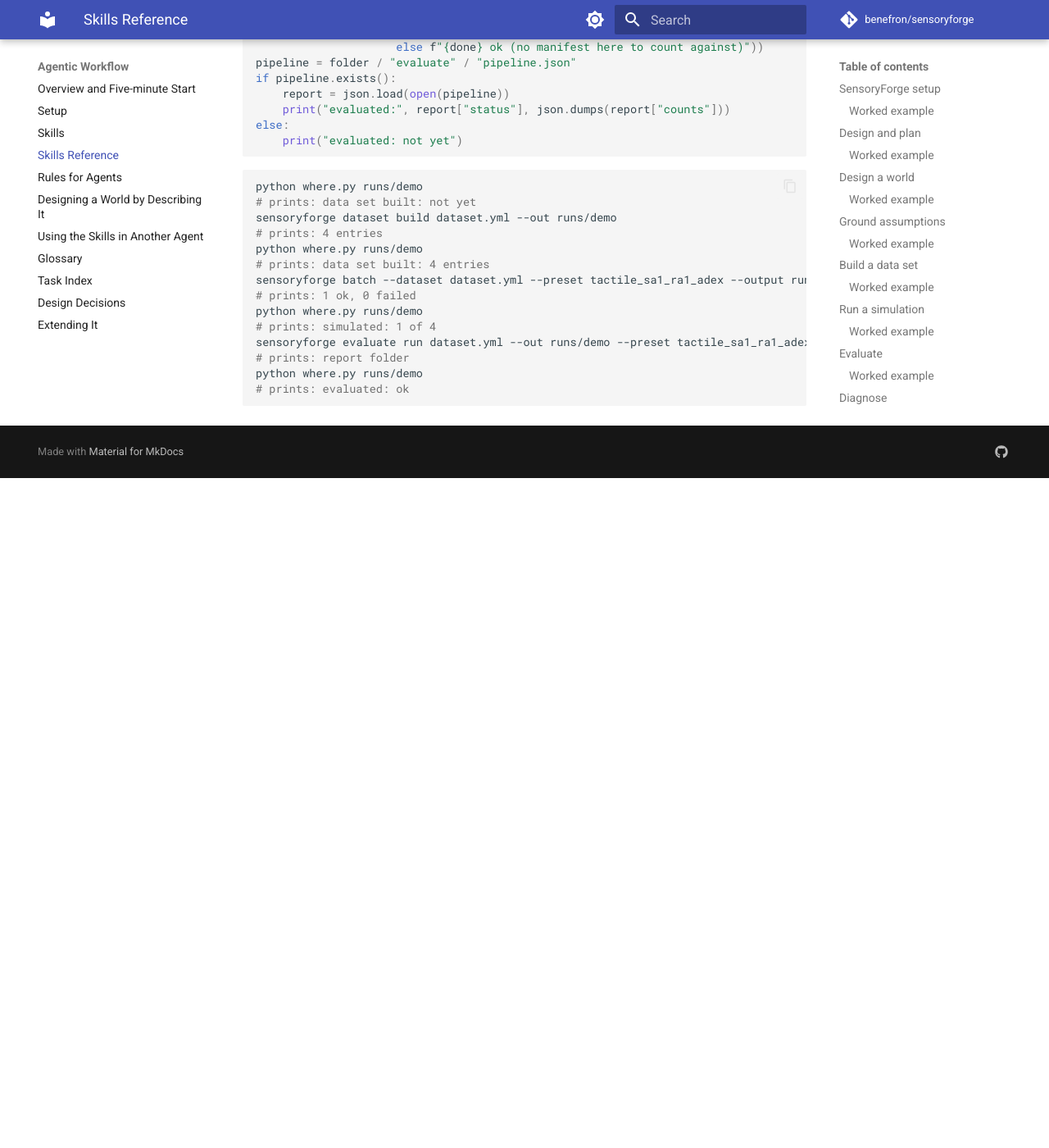
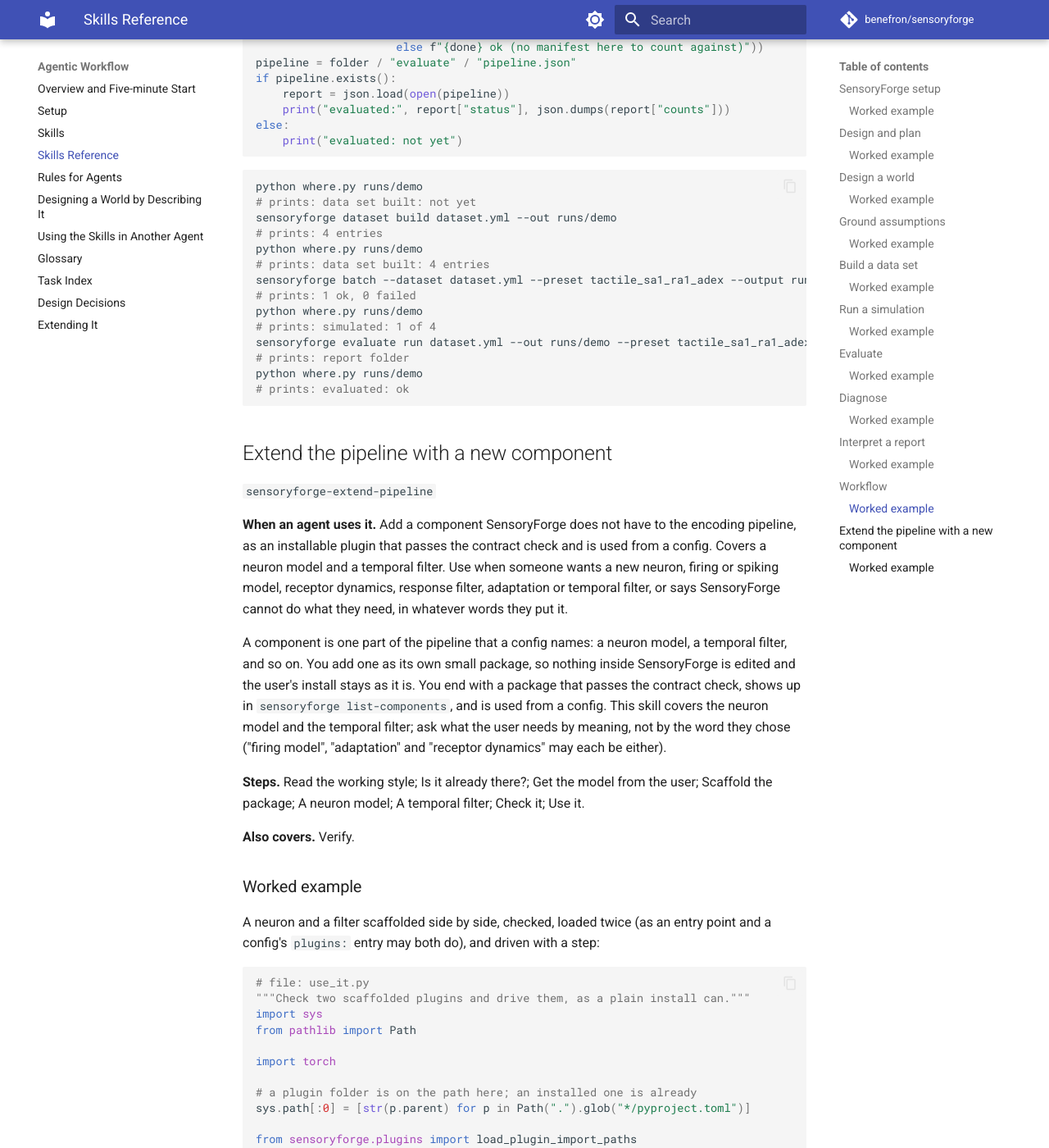
Before and after one commit to benefron/sensoryforge, an MkDocs documentation site: the page built from docs/agents/skills_reference.md, in a window 1280 px wide and 1400 px high, scrolled down 18734 px. Shown: the whole window at 82% size. Built offline with MkDocs 1.6.1 and Material for MkDocs 9.7.7, drawn with Linux system fonts in a browser that asks for light colours; comment, search, counter and statistics services are not loaded; before the commit the page ends 19317 px from its top, so only the background shows below that; some of the changed text lies outside the part shown.

Commit message:
feat(agents): extend-pipeline skill, neuron model and temporal filter (C2a)
The first of the extension skills: a plugin package built with new-component, the
neuron and filter traps (dt and noise_std in the constructor, shapes, complete
to_dict, global-RNG noise), the equation DSL offered first for a neuron given by
equations, the contract check, and use from a config. Worked example scaffolds a
neuron and a filter, loads both plugins twice and drives them. Five scenarios
(tests/agents/scenarios/extend-pipeline.yml) pass; the export tests count skills
instead of hard-coding eleven.

Decision: one extend-pipeline skill holds every pipeline component kind as a section, so C2b and C2c add sections and the skill budget stays at 14; a population field the user did not give is left out or marked as a placeholder, never filled in.
Fixed: add_filter.md said the to_dict completeness check was neuron-only; _check_filter runs it and the built-in SA and RA filters pass.
Refs: F-cb6e407

Co-Authored-By: Claude Sonnet 5.5 <noreply@anthropic.com>
Claude-Session: https://claude.ai/code/session_01TB1w7fybCCUqgpVYF5wXkd

````diff
--- a/docs/agents/skills_reference.md
+++ b/docs/agents/skills_reference.md
@@ -924,3 +924,70 @@ sensoryforge evaluate run dataset.yml --out runs/demo --preset tactile_sa1_ra1_a
 python where.py runs/demo
 # prints: evaluated: ok
 ```
+
+## Extend the pipeline with a new component
+
+`sensoryforge-extend-pipeline`
+
+**When an agent uses it.** Add a component SensoryForge does not have to the encoding pipeline, as an installable plugin that passes the contract check and is used from a config. Covers a neuron model and a temporal filter. Use when someone wants a new neuron, firing or spiking model, receptor dynamics, response filter, adaptation or temporal filter, or says SensoryForge cannot do what they need, in whatever words they put it.
+
+A component is one part of the pipeline that a config names: a neuron model, a temporal
+filter, and so on. You add one as its own small package, so nothing inside SensoryForge is
+edited and the user's install stays as it is. You end with a package that passes the
+contract check, shows up in `sensoryforge list-components`, and is used from a config.
+This skill covers the neuron model and the temporal filter; ask what the user needs by
+meaning, not by the word they chose ("firing model", "adaptation" and "receptor
+dynamics" may each be either).
+
+**Steps.** Read the working style; Is it already there?; Get the model from the user; Scaffold the package; A neuron model; A temporal filter; Check it; Use it.
+
+**Also covers.** Verify.
+
+### Worked example
+
+A neuron and a filter scaffolded side by side, checked, loaded twice (as an entry point
+and a config's `plugins:` entry may both do), and driven with a step:
+
+```python
+# file: use_it.py
+"""Check two scaffolded plugins and drive them, as a plain install can."""
+import sys
+from pathlib import Path
+
+import torch
+
+# a plugin folder is on the path here; an installed one is already
+sys.path[:0] = [str(p.parent) for p in Path(".").glob("*/pyproject.toml")]
+
+from sensoryforge.plugins import load_plugin_import_paths
+from sensoryforge.registry import FILTER_REGISTRY, NEURON_REGISTRY
+from sensoryforge.testing.contracts import check_component
+
+paths = [
+    "sensoryforge_demo_lif.component:register",
+    "sensoryforge_demo_band.component:register",
+]
+print("loaded", len(load_plugin_import_paths(paths)))
+print("loaded again", len(load_plugin_import_paths(paths)))
+
+check_component("neuron", NEURON_REGISTRY.get_class("demo_lif"))
+check_component("filter", FILTER_REGISTRY.get_class("demo_band"))
+print("contract ok")
+
+drive = torch.zeros(1, 40, 2)
+drive[:, 10:30] = 60.0  # a step of drive, mA
+current = FILTER_REGISTRY.create("demo_band")(drive)
+v_trace, spikes = NEURON_REGISTRY.create("demo_lif")(current)
+print("filtered", tuple(current.shape), "neuron", tuple(spikes.shape))
+```
+
+```bash
+sensoryforge new-component neuron demo_lif --dest .
+# prints: Scaffolded new neuron plugin package
+sensoryforge new-component filter demo_band --dest .
+# prints: Scaffolded new filter plugin package
+python use_it.py
+# prints: loaded again 2
+# prints: contract ok
+# prints: filtered (1, 40, 2) neuron (1, 41, 2)
+```
````
Also changed, not shown: docs/developer_guide/add_filter.md (+4 -9 lines), docs/developer_guide/agent_files.md (+8 -7 lines), docs/developer_guide/agent_scenarios.md (+1 -0 lines), docs/user_guide/agent_skills.md (+1 -0 lines), sensoryforge/agents/skills/sensoryforge-extend-pipeline/SKILL.md (added, +188 -0 lines), 3 other files.
